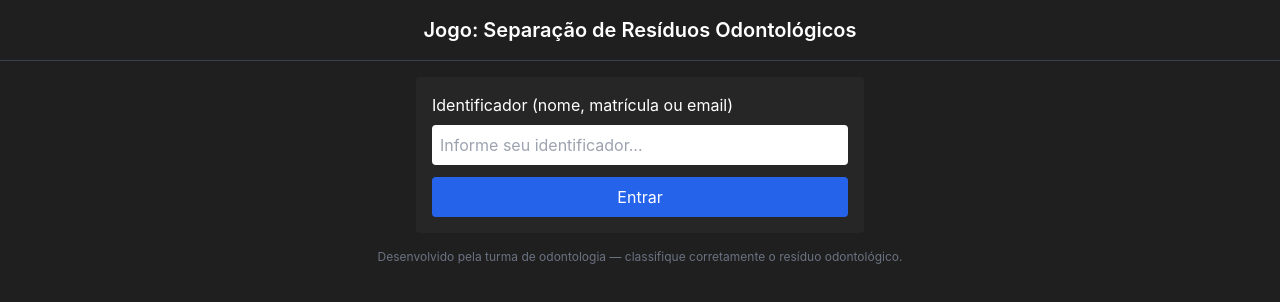
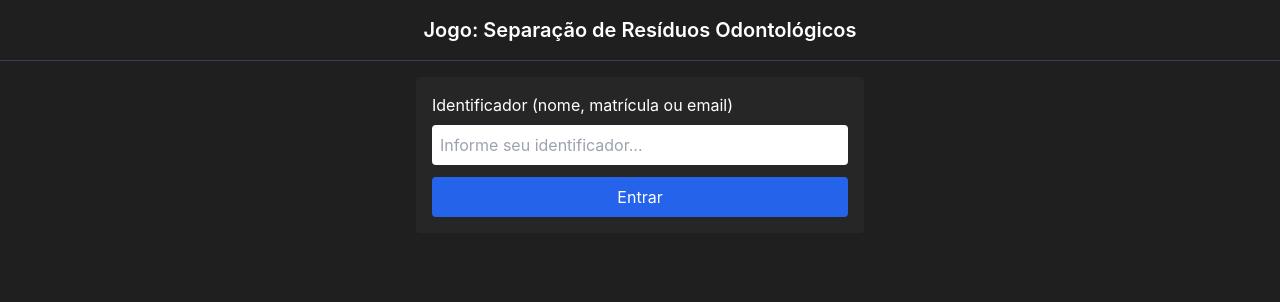
Before and after one commit to RafaelOlMoreira/JogoOdonto, a React (Vite) app in the folder frontend/: page / in a window 1280 px wide. Shown: the top 302 px of the page. Built offline with nearby package versions, Linux system fonts and the light colour scheme; no server answers.

Commit message:
Delete Footer.

```diff
--- a/frontend/src/App.jsx
+++ b/frontend/src/App.jsx
@@ -32,7 +32,6 @@ export default function App() {
           </>
         )}
       </main>
-      <Footer />
     </div>
   )
 }
--- a/frontend/src/components/Footer.jsx
+++ /dev/null
@@ -1,13 +0,0 @@
-import React from 'react'
-
-function Footer() {
-    return (
-        <div className='bg-[#1f1f1f]'>
-            <footer className="space-y-6 text-center text-xs text-gray-500 border-t-1 border-gray-500">
-                Desenvolvido pela turma de odontologia — classifique corretamente o resíduo odontológico.
-            </footer>
-        </div>
-    )
-}
-
-export default Footer
```
